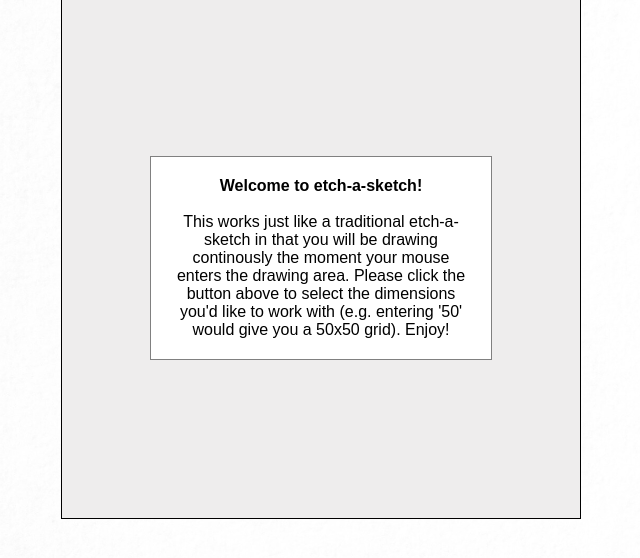
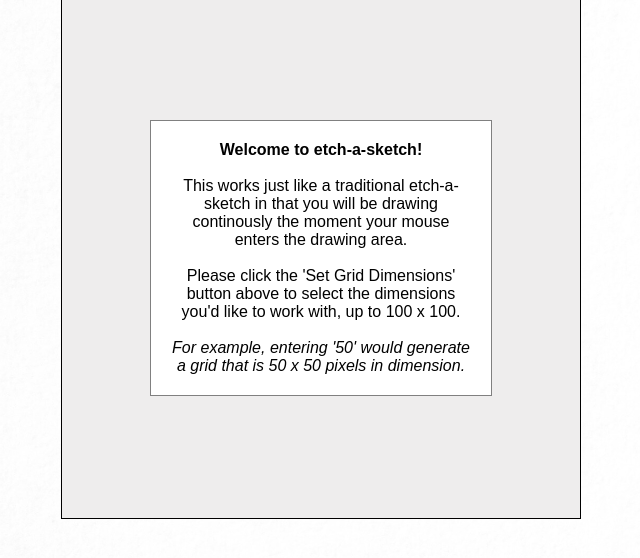
Before and after one commit to JPTrey91/etch-a-sketch, a plain HTML site: page index.html in a window 1280 px wide. Shown: the part 232-790 px from the top of the page, without its empty margins (319-959 px from the left). Drawn offline with Linux system fonts and the light colour scheme.

Commit message:
clarify welcome text re: dimensions

```diff
--- a/index.html
+++ b/index.html
@@ -17,8 +17,9 @@
             <div ID="welcome-text">
             <b>Welcome to etch-a-sketch!</b><br> This works just like a traditional etch-a-sketch
             in that you will be drawing continously the moment your mouse enters the
-            drawing area. Please click the button above to select the dimensions you'd
-            like to work with (e.g. entering '50' would give you a 50x50 grid). Enjoy!
+            drawing area. <br><br>Please click the 'Set Grid Dimensions' button above to select the
+            dimensions you'd like to work with, up to 100 x 100.<br><br><i>For example, entering '50' would
+            generate a grid that is 50 x 50 pixels in dimension.</i>
             </div>
         </div>
     </div>
```
